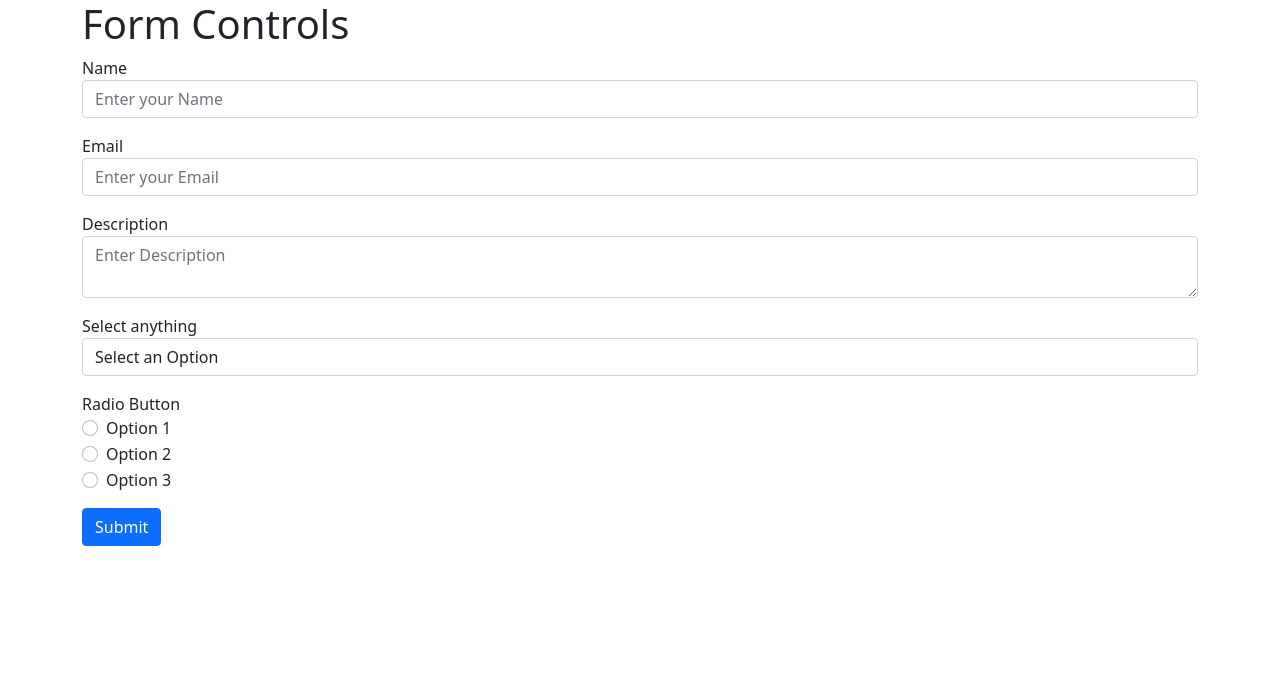
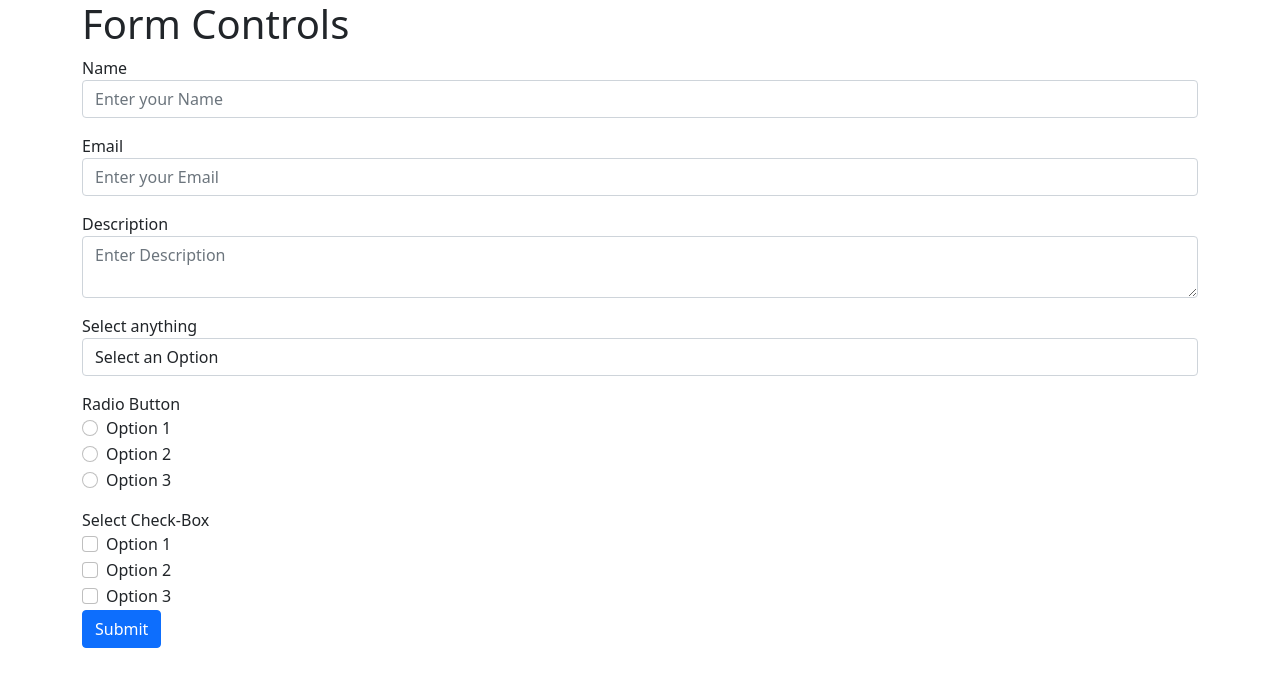
Before and after one commit to AnushkaNemishte/react-formik, a React (Create React App) app: page / in a window 1280 px wide. Shown: the top 686 px of the page. Built offline with nearby package versions, Linux system fonts and the light colour scheme.

Commit message:
Checkbox

```diff
--- /dev/null
+++ b/src/Formik-Controls/CheckBox.js
@@ -0,0 +1,36 @@
+import { ErrorMessage, Field } from 'formik';
+import React from 'react'
+import TextError from './TextError';
+
+function CheckBox(props) {
+    const { label, name, options, ...rest } = props;
+    return (
+        <div className="form-group">
+      <label>{label}</label>
+      <Field name={name} className="form-control mb-3" {...rest}>
+        {({ field }) => {
+          return options.map((option) => {
+            return (
+              <div className="form-check" key={option.value}>
+                <input
+                  type="checkbox"
+                  id={option.value}
+                  className="form-check-input"
+                  {...field}
+                  value={option.value}
+                  checked={field.value.includes(option.value)}
+                />
+                <label htmlFor={option.value} className="form-check-label">
+                  {option.key}
+                </label>
+              </div>
+            );
+          });
+        }}
+      </Field>
+    <ErrorMessage name={name} component={TextError}/>
+    </div>
+  )
+}
+
+export default CheckBox
--- a/src/Formik-Controls/FormikContainer.js
+++ b/src/Formik-Controls/FormikContainer.js
@@ -15,12 +15,19 @@
     { key: "Option 2 ", value: "radioopt 2" },
     { key: "Option 3 ", value: "radioopt 3" },
   ]
+  const checkboxOptions = [
+    { key: "Option 1 ", value: "checkboxopt 1" },
+    { key: "Option 2 ", value: "checkboxopt 2" },
+    { key: "Option 3 ", value: "checkboxopt 3" },
+  ]
+
   const initialValue = {
     name: "",
     email: "",
     description: "",
     selectOption: "",
-    radioButton:""
+    radioButton:"",
+    checkBox:[],
     };
   const onSubmit = (values) => {
     console.log("Form data ", values);
@@ -31,6 +38,7 @@
     description: Yup.string().required("Required"),
     selectOption: Yup.string().required("Required"),
     radioButton:Yup.string().required("Required"),
+    checkBox:Yup.array().required("Required"),
   });
   return (
     <Formik
@@ -75,6 +83,12 @@
               name="radioButton"
               options={radioOptions}
               />
+              <FormikControls
+                control="checkbox"
+                label="Select Check-Box"
+                name="checkBox"
+                options={checkboxOptions}
+              />
               <Button variant="primary" type="submit">
                 Submit
               </Button>
--- a/src/Formik-Controls/FormikControls.js
+++ b/src/Formik-Controls/FormikControls.js
@@ -1,3 +1,4 @@
+import CheckBox from "./CheckBox";
 import Input from "./Input";
 import RadioButton from "./RadioButton";
 import Select from "./Select";
@@ -15,6 +16,7 @@
     case "radio":
       return <RadioButton {...rest}/>
     case "checkbox":
+      return <CheckBox {...rest}/>
     case "date":
     default:
       return null;
```
